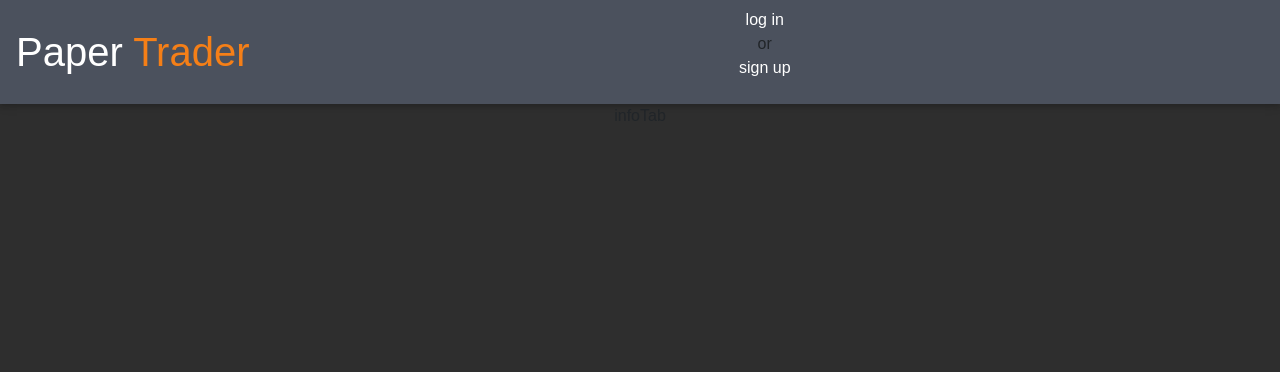
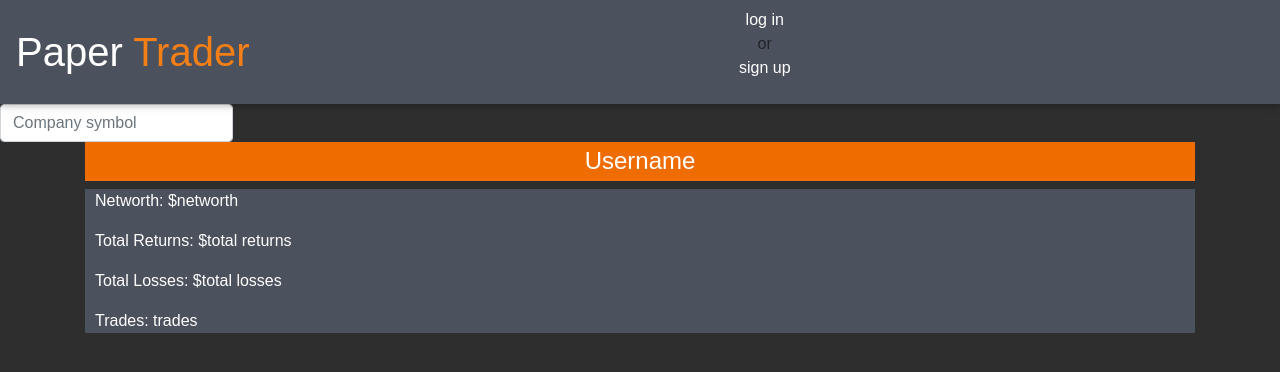
Before and after one commit to annestarley/Paper-Trader-frontend-mdbootstraps, a React (Create React App) app: page / in a window 1280 px wide. Shown: the top 372 px of the page. Built offline with nearby package versions, Linux system fonts and the light colour scheme.

Commit message:
outline for info tab added

```diff
--- a/src/App.css
+++ b/src/App.css
@@ -34,6 +34,19 @@
   color: white;
 }
 
+.info-tab {
+  background-color: #4B515D;
+  color: white;
+  text-align: left;
+  padding-left: 10px;
+}
+
+#title {
+  background: #ef6c00;
+  color: white;
+  padding: 5px;
+}
+
 @keyframes App-logo-spin {
   from { transform: rotate(0deg); }
   to { transform: rotate(360deg); }
--- a/src/App.js
+++ b/src/App.js
@@ -2,6 +2,7 @@ import React, { Component } from 'react';
 import logo from './logo.svg';
 import './App.css';
 import NavbarFeatures from './components/Navbar.js'
+import Searchbar from './components/Searchbar.js'
 import InfoTab from './components/InfoTab.js'
 
 class App extends Component {
@@ -9,6 +10,7 @@ class App extends Component {
     return (
       <div className="App">
         <NavbarFeatures />
+        <Searchbar />
         <InfoTab />
       </div>
     );
--- a/src/components/InfoTab.js
+++ b/src/components/InfoTab.js
@@ -1,10 +1,19 @@
 import React from 'react'
+import {View} from 'mdbreact'
 
 const infoTab = () => {
   return (
-    <div>
-      infoTab
-    </div>
+    <View zoom>
+      <div className="container">
+        <h4 id="title">Username</h4>
+        <div className="info-tab">
+          <p>Networth: $networth</p>
+          <p>Total Returns: $total returns</p>
+          <p>Total Losses: $total losses</p>
+          <p>Trades: trades</p>
+        </div>
+      </div>
+    </View>
   )
 }
 
--- /dev/null
+++ b/src/components/Searchbar.js
@@ -0,0 +1,11 @@
+import React from 'react'
+
+const Searchbar = () => {
+  return (
+    <form className="form-inline">
+      <input className="form-control mr-sm-2" type="text" placeholder="Company symbol" aria-label="Search"/>
+    </form>
+  )
+}
+
+export default Searchbar
```
Also changed, not shown: 1 other file (tests, documents, lock files or other folders).
